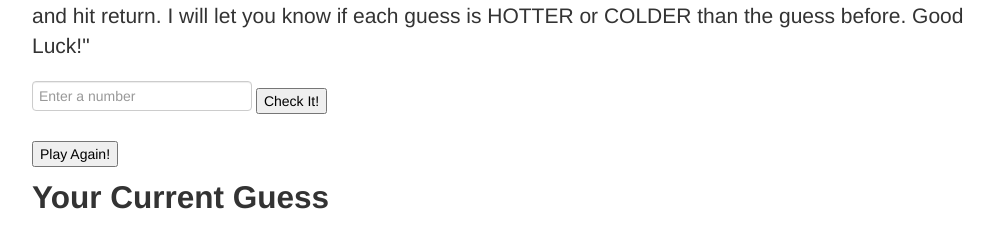
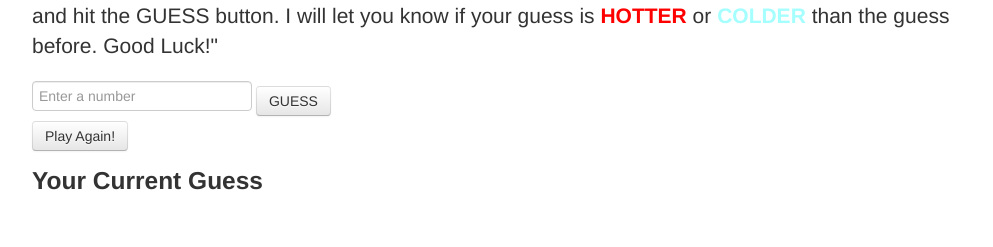
Before and after one commit to mikejdoyle/Hot-Cold, a plain HTML site: page index.html in a window 1280 px wide. Shown: the part 329-576 px from the top of the page, without its empty margins (138-1131 px from the left). Drawn offline with Linux system fonts and the light colour scheme; files that its build step writes are made by us from their sources.

Commit message:
Begin CSS Revisions

```diff
--- a/index.html
+++ b/index.html
@@ -11,23 +11,27 @@
     <script src="js/bootstrap.js"></script>
 </head>
 <body>
-<div class = "container">
-    <div class= "jumbotron">
-        <img src = "http://i1.sndcdn.com/artworks-000053303795-8ybi3c-original.jpg?3eddc42" alt ="HOT or COLD?" height="75">
+<div class="container">
+    <div>
+        <img src = "http://www.hotncoldhvac.com/flash/themed-image/themed-image.jpg" alt ="HOT or COLD?" class="img-responsive">
+    </div>
+    <div class="jumbotron">
          <p class="lead" class="text-center">
-            "I have choosen a number between  <strong>1</strong> and <strong>100</strong>. Would you like to try and guess it? Enter your guess and hit return. I will let you know if each guess is HOTTER or COLDER than the guess before. Good Luck!"
+             "I have choosen a number between <strong>1</strong> and <strong>100</strong>. Would you like to try and guess it? Enter your guess and hit the GUESS button. I will let you know if your guess is <span style="color:red"><strong>HOTTER</strong></span> or <span style="color:#A5FFFF"><strong>COLDER</strong></span> than the guess before. Good Luck!"
          </p>
-         <form id="guessForm">
+        <form>
+            <div class="form-group" id="guessForm">
                 <input type="text" placeholder="Enter a number"/>
-            <input type="submit" value="Check It!"/>
-        </form>
-        <button>Play Again!</button>
+                 <button type="submit" class="btn btn-btn-default btn-lg">GUESS</button>
             </div>
             <div>
+                <button type ="button" class="btn btn-default btn-lg btn-blk">Play Again!</button>
+            </div>
             <div class="Guessed">
+
             </div>
             <div class="Guessbox">
-            <h2>Your Current Guess</h2>
+            <h3>Your Current Guess</h3>
             <p></p>
             </div>
       </div>
```
Lines whose indentation alone changed are shown as unchanged.
